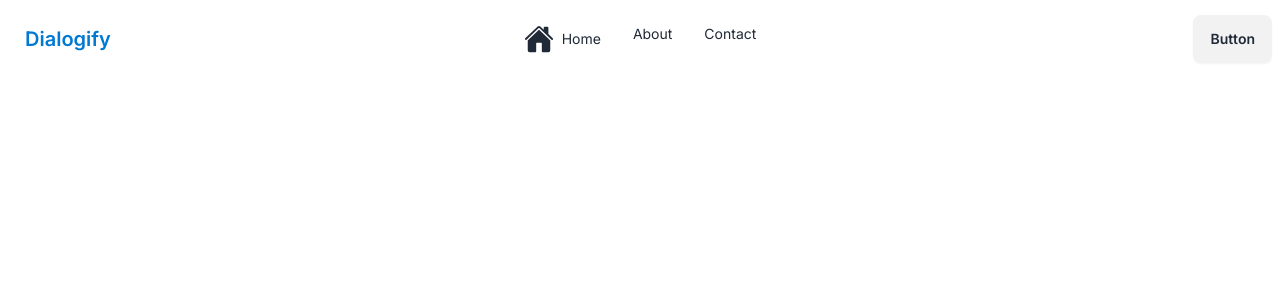
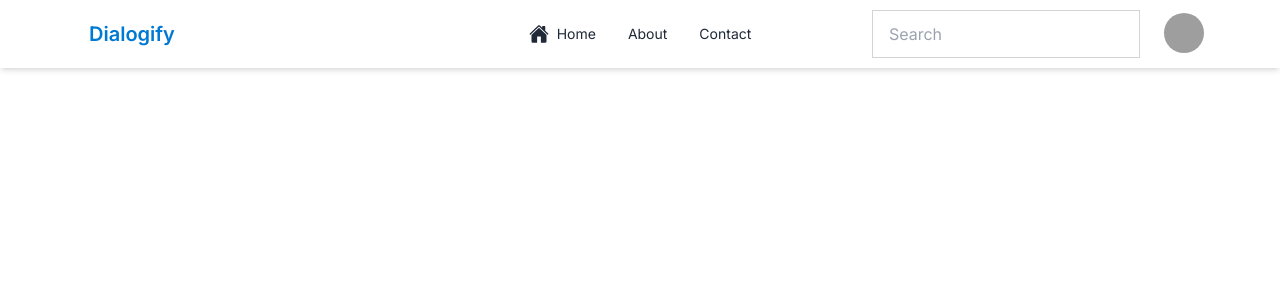
Before and after one commit to bishaldofo/dialogify-project, a Next.js app: page / in a window 1280 px wide. Shown: the top 300 px of the page. Built offline with nearby package versions, Linux system fonts and the light colour scheme; grey boxes are pictures that could not be loaded.

Commit message:
Home nav

```diff
--- a/src/app/globals.css
+++ b/src/app/globals.css
@@ -1,3 +1,7 @@
 @tailwind base;
 @tailwind components;
 @tailwind utilities;
+
+body{
+   background: #F1F2F2;
+}
--- a/src/app/layout.js
+++ b/src/app/layout.js
@@ -1,6 +1,6 @@
 import { Inter } from 'next/font/google'
 import './globals.css'
-import Navbar from '@/components/shared/navbar'
+import Navbar from '@/components/shared/Navbar'
 
 const inter = Inter({ subsets: ['latin'] })
 
@@ -13,10 +13,12 @@ export default function RootLayout({ children }) {
   return (
     <html lang="en">
       <body className={inter.className}>
-        <div className='max-w-7xl m-auto'>
-          <Navbar></Navbar>
-          {children}
-        </div>
+          <div className='shadow-md bg-white'>
+            <Navbar/>
+          </div>
+          <div className='max-w-6xl'>
+            {children}
+          </div>
       </body>
     </html>
   )
--- /dev/null
+++ b/src/components/shared/Navbar.js
@@ -0,0 +1,61 @@
+"use client"
+
+import Link from "next/link";
+import { IoHome } from "react-icons/io5";
+
+const Navbar = () => {
+   return (
+      <div className="max-w-6xl m-auto">
+         <div className="navbar bg-base-100">
+            <div className="navbar-start">
+               <div className="dropdown">
+                  <div tabIndex={0} role="button" className="btn btn-ghost lg:hidden">
+                  <svg xmlns="http://www.w3.org/2000/svg" className="h-5 w-5" fill="none" viewBox="0 0 24 24" stroke="currentColor"><path strokeLinecap="round" strokeLinejoin="round" strokeWidth="2" d="M4 6h16M4 12h8m-8 6h16" /></svg>
+                  </div>
+                  <ul tabIndex={0} className="menu menu-sm dropdown-content mt-3 z-[1] p-2 shadow bg-base-100 rounded-box w-52">
+                     <li><IoHome /><Link href="/">Home</Link></li>
+                     <li><Link href="/">About</Link></li>
+                     <li><Link href="/">Contact</Link></li>
+                  </ul>
+               </div>
+               <a className="btn btn-ghost text-xl text-[#0079D3]">Dialogify</a>
+            </div>
+            <div className="navbar-center hidden lg:flex items-center">
+               <ul className="menu menu-horizontal px-1 flex items-center">
+                  <li><Link href="/"><IoHome className="text-xl" />Home</Link></li>
+                  <li><Link href="/">About</Link></li>
+                  <li><Link href="/">Contact</Link></li>
+               </ul>
+            </div>
+            <div className="navbar-end gap-5">
+               <div className="form-control hidden md:block">
+                  <input type="text" placeholder="Search" className="input input-bordered w-24 rounded-none md:w-auto" />
+               </div>
+               <div className="dropdown dropdown-end">
+                  <div tabIndex={0} role="button" className="btn btn-ghost btn-circle avatar">
+                     <div className="w-10 rounded-full">
+                        <img alt="Tailwind CSS Navbar component" src="https://daisyui.com/images/stock/photo-1534528741775-53994a69daeb.jpg" />
+                     </div>
+                  </div>
+                  <ul tabIndex={0} className="menu menu-sm dropdown-content mt-3 z-[1] p-2 shadow bg-base-100 rounded-box w-52">
+                     <li>
+                        <Link href="/">Name</Link>
+                     </li>
+                     <li>
+                        <Link href="/">Profile</Link>
+                     </li>
+                     <li>
+                        <Link href="/">Settings</Link>
+                     </li>
+                     <li>
+                        <Link href="/">Logout</Link>
+                     </li>
+                  </ul>
+               </div>
+            </div>
+         </div>
+      </div>
+   );
+};
+
+export default Navbar;
--- a/src/components/shared/Navbar.jsx
+++ /dev/null
@@ -1,36 +0,0 @@
-"use client"
-
-import Link from "next/link";
-import { IoHome } from "react-icons/io5";
-
-const Navbar = () => {
-   return (
-      <div className="navbar bg-base-100">
-         <div className="navbar-start">
-            <div className="dropdown">
-               <div tabIndex={0} role="button" className="btn btn-ghost lg:hidden">
-               <svg xmlns="http://www.w3.org/2000/svg" className="h-5 w-5" fill="none" viewBox="0 0 24 24" stroke="currentColor"><path strokeLinecap="round" strokeLinejoin="round" strokeWidth="2" d="M4 6h16M4 12h8m-8 6h16" /></svg>
-               </div>
-               <ul tabIndex={0} className="menu menu-sm dropdown-content mt-3 z-[1] p-2 shadow bg-base-100 rounded-box w-52">
-                  <li><IoHome /><Link href="/">Home</Link></li>
-                  <li><Link href="/">About</Link></li>
-                  <li><Link href="/">Contact</Link></li>
-               </ul>
-            </div>
-            <a className="btn btn-ghost text-xl text-[#0079D3]">Dialogify</a>
-         </div>
-         <div className="navbar-center hidden lg:flex">
-            <ul className="menu menu-horizontal px-1">
-               <li><Link href="/"><IoHome className="text-3xl" />Home</Link></li>
-               <li><Link href="/">About</Link></li>
-               <li><Link href="/">Contact</Link></li>
-            </ul>
-         </div>
-         <div className="navbar-end">
-            <a className="btn">Button</a>
-         </div>
-      </div>
-   );
-};
-
-export default Navbar;
```
